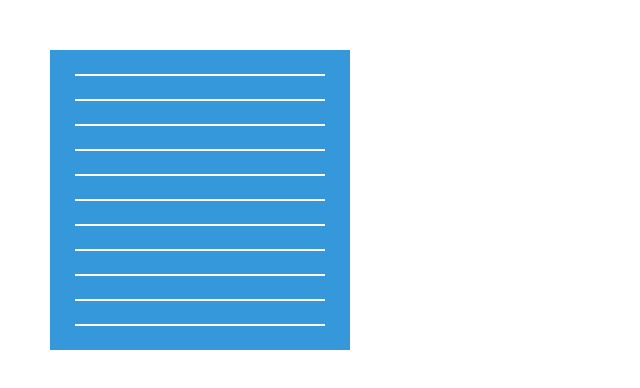
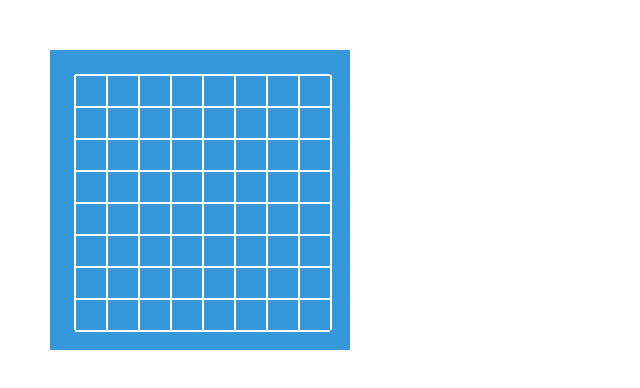
Before and after one commit to EHB-MCT/dev1-exercises-CodyGregoir, a plain HTML site: page index.html in a window 1280 px wide. Shown: the whole page, without its empty margins (0-640 px from the left). Drawn offline with Linux system fonts and the light colour scheme.

Commit message:
exercise 3-1-b finished

```diff
--- a/exercises/3-iteration-while/3-1-b.js
+++ b/exercises/3-iteration-while/3-1-b.js
@@ -13,12 +13,12 @@ function draw() {
 }
 
 function drawGrid() {
-    let i = ;
-    while () {
-        let x = ;
-        let y = x;
-        Utils.drawLine(75, y, 325, y);
-        Utils.drawLine(x, 75, x, 325);
-        i = ;
+    let i = 0;
+    while (i<11) {
+        let x = 75;
+        let y = 75;
+        Utils.drawLine(x,x+(32*i), 330, x+(32*i));
+        Utils.drawLine(x+(32*i), x, x+(32*i), 330);
+        i++;
     }
 }
--- a/index.html
+++ b/index.html
@@ -1,7 +1,7 @@
 <html>
 
 <head>
-    <script src="exercises/3-iteration-while/3-1-a.js" type="module"></script>
+    <script src="./exercises/3-iteration-while/3-1-b.js" type="module"></script>
     <link rel="stylesheet" type="text/css" href="styles/index.css" />
 </head>
 
```
